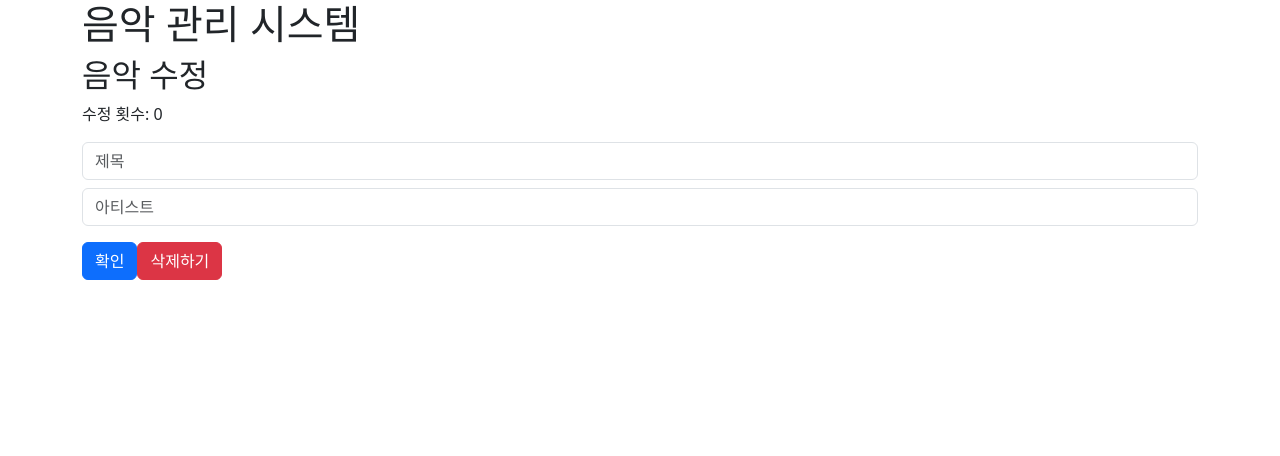
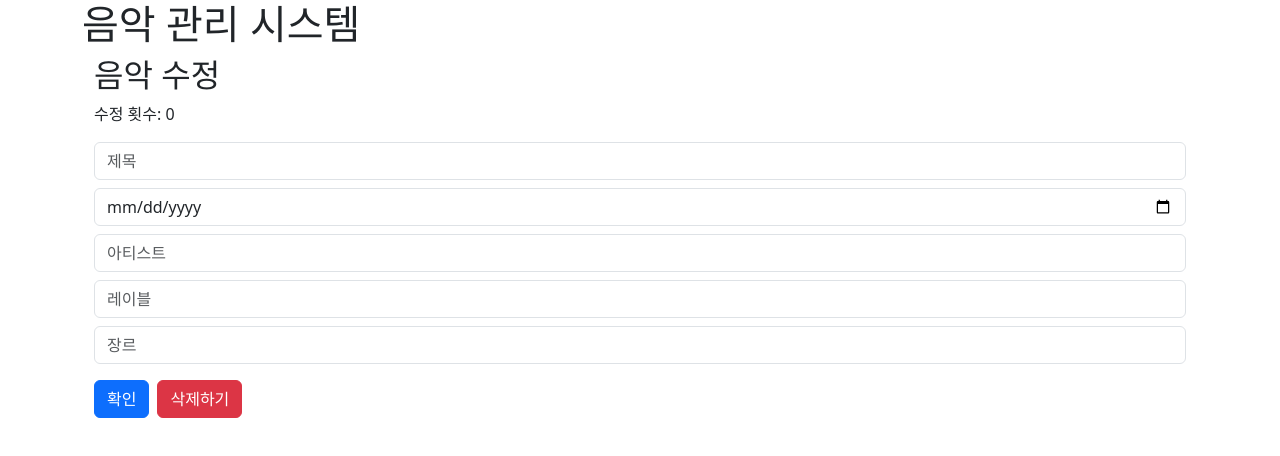
Before and after one commit to Seyoung0914/OSS_Project, a React (Create React App) app: page /edit/1 in a window 1280 px wide. Shown: the top 456 px of the page. Built offline with nearby package versions, Linux system fonts and the light colour scheme; no server answers.

Commit message:
complete

```diff
--- a/src/components/pages/EditPage.js
+++ b/src/components/pages/EditPage.js
@@ -1,4 +1,4 @@
-import React, { useState, useEffect, useRef } from 'react';
+import React, { useState, useEffect } from 'react';
 import { useParams, useNavigate } from 'react-router-dom';
 
 const EditPage = ({ musicData, getMusic }) => {
@@ -7,39 +7,54 @@ const EditPage = ({ musicData, getMusic }) => {
   const [formData, setFormData] = useState({});
   const [editCount, setEditCount] = useState(0);
 
-  const artistRef = useRef();
-
+  // 음악 데이터 로드
   useEffect(() => {
     const music = musicData.find((item) => item.id === id);
     if (music) setFormData(music);
   }, [id, musicData]);
 
+  // 필드 업데이트 및 서버 반영
   const handleUpdate = (field, value) => {
-    setFormData((prev) => ({ ...prev, [field]: value }));
-    setEditCount((count) => count + 1);
+    setFormData((prev) => ({ ...prev, [field]: value })); // 로컬 상태 업데이트
+    setEditCount((count) => count + 1); // 수정 횟수 증가
 
+    // PUT 요청으로 서버에 데이터 반영
     const xhr = new XMLHttpRequest();
     xhr.open('PUT', `https://672819af270bd0b975545de3.mockapi.io/music/${id}`);
-    xhr.setRequestHeader('content-type', 'application/json; charset=UTF-8');
+    xhr.setRequestHeader('Content-Type', 'application/json; charset=UTF-8');
     xhr.send(JSON.stringify({ ...formData, [field]: value }));
+    xhr.onload = () => {
+      if (xhr.status === 200) {
+        console.log('수정 완료:', field, value);
+      } else {
+        console.error('수정 실패:', xhr.status, xhr.statusText);
+      }
+    };
   };
 
+  // 삭제 함수
   const handleDelete = () => {
     const xhr = new XMLHttpRequest();
     xhr.open('DELETE', `https://672819af270bd0b975545de3.mockapi.io/music/${id}`);
     xhr.onload = () => {
       if (xhr.status === 200) {
         getMusic();
-        navigate('/');
+        navigate('/'); // 삭제 후 메인 페이지로 이동
       } else {
-        console.error(xhr.status, xhr.statusText);
+        console.error('삭제 실패:', xhr.status, xhr.statusText);
       }
     };
     xhr.send();
   };
 
+  // 확인 버튼 클릭 시 데이터 갱신 후 메인 페이지로 이동
+  const handleConfirm = () => {
+    getMusic(); // 최신 데이터 가져오기
+    navigate('/');
+  };
+
   return (
-    <div>
+    <div className="container">
       <h2>음악 수정</h2>
       <p>수정 횟수: {editCount}</p>
       <input
@@ -50,19 +65,40 @@ const EditPage = ({ musicData, getMusic }) => {
         onChange={(e) => handleUpdate('title', e.target.value)}
       />
       <input
+        type="date"
+        className="form-control mt-2"
+        value={formData.date || ''}
+        onChange={(e) => handleUpdate('date', e.target.value)}
+      />
+      <input
         type="text"
         placeholder="아티스트"
-        ref={artistRef}
         className="form-control mt-2"
         value={formData.artist || ''}
         onChange={(e) => handleUpdate('artist', e.target.value)}
       />
-      <button className="btn btn-primary mt-3" onClick={() => navigate('/')}>
-        확인
-      </button>
-      <button className="btn btn-danger mt-3" onClick={handleDelete}>
-        삭제하기
-      </button>
+      <input
+        type="text"
+        placeholder="레이블"
+        className="form-control mt-2"
+        value={formData.label || ''}
+        onChange={(e) => handleUpdate('label', e.target.value)}
+      />
+      <input
+        type="text"
+        placeholder="장르"
+        className="form-control mt-2"
+        value={formData.genre || ''}
+        onChange={(e) => handleUpdate('genre', e.target.value)}
+      />
+      <div className="mt-3">
+        <button className="btn btn-primary me-2" onClick={handleConfirm}>
+          확인
+        </button>
+        <button className="btn btn-danger" onClick={handleDelete}>
+          삭제하기
+        </button>
+      </div>
     </div>
   );
 };
```
